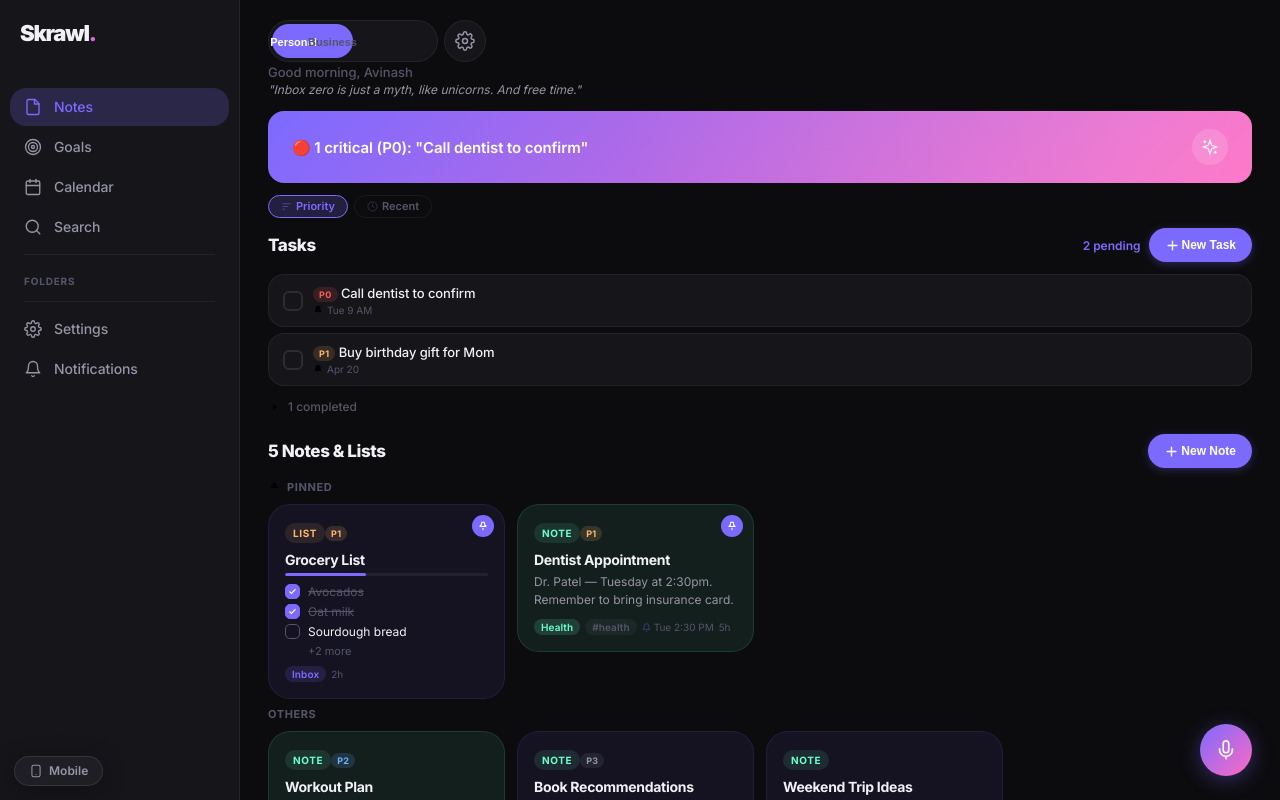
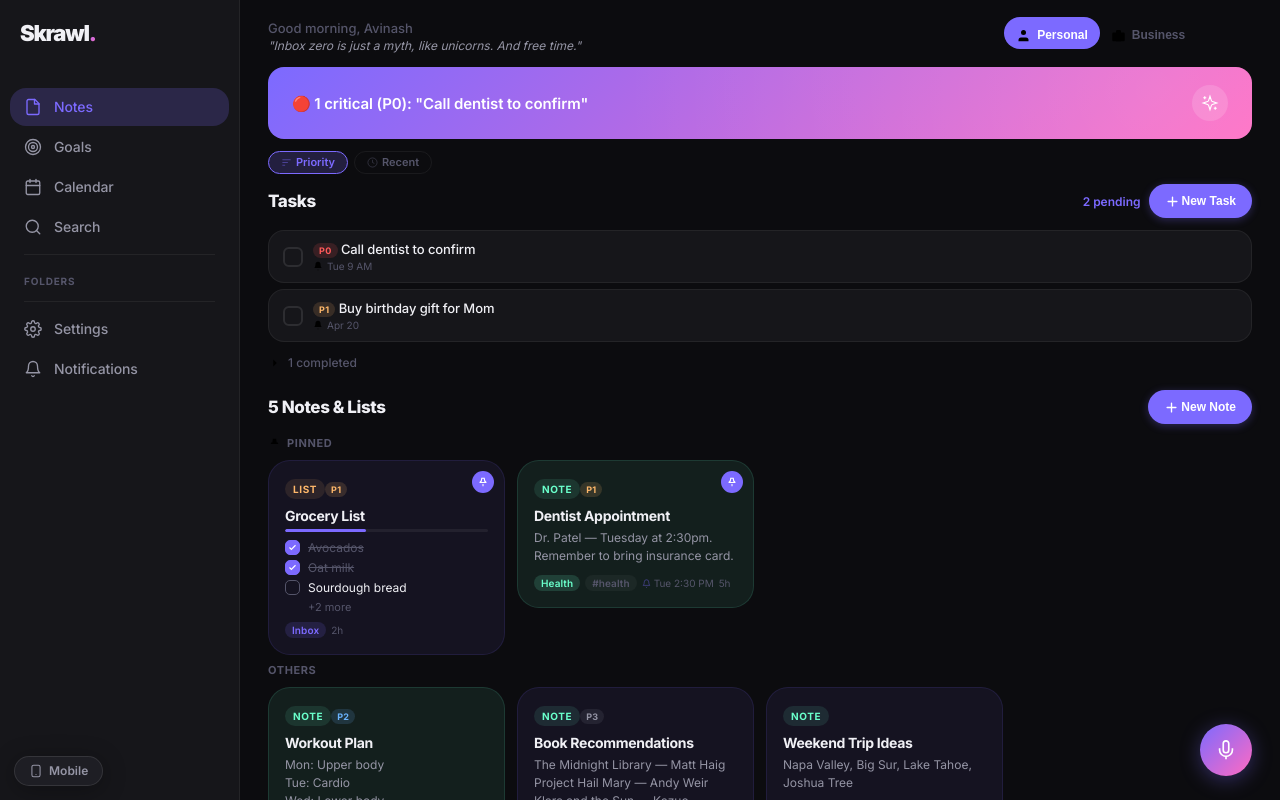
Before and after one commit to avinash-singh/skrawl, a plain HTML site: page web/index.html in a window 1280 px wide. Drawn offline with Linux system fonts and the light colour scheme.

Commit message:
Move personal/business toggle to desktop top-right bar
- Desktop top bar with context toggle + settings on the right
- Hide entire mobile home header row on desktop (hamburger, logo,
  toggle all handled by sidebar + top bar)
- Toggle shows text labels: "Personal" / "Business" with icons
- All ctx-pill instances sync via CSS classes (no pixel overrides)

Co-Authored-By: Claude Opus 4.6 (1M context) <noreply@anthropic.com>

```diff
--- a/web/index.html
+++ b/web/index.html
@@ -131,19 +131,21 @@ body{font-family:'Inter',system-ui,sans-serif;background:var(--bg);margin:0;min-
   .note-grid{column-count:4!important}
 }
 
+/* Desktop top bar for context toggle */
+.desk-topbar{display:none;align-items:center;justify-content:flex-end;padding:12px 28px;gap:10px;border-bottom:1px solid var(--border);background:var(--bg);flex-shrink:0}
+@media(min-width:768px){.desk-topbar{display:flex}}
+.desk-topbar .ctx-icons{width:200px;height:40px}
+.desk-topbar .ctx-icon-btn{flex:1}
+.desk-topbar .ctx-pill{width:calc(50% - 3px)}
+.desk-topbar .ctx-pill.business{left:calc(50%)}
+
 /* Hide mobile-only elements on desktop */
 @media(min-width:768px){
   .tbar{display:none!important}
   .mic-fab{bottom:24px!important;right:28px!important}
   .scr{bottom:0!important}
-  /* Hide hamburger + logo (sidebar has them) */
-  .home-head .home-top .ibtn[onclick*="openSidebar"]{display:none!important}
-  .home-head .home-top .logo{display:none!important}
-  /* Context toggle with text on desktop */
-  .home-head .ctx-icons{width:170px!important}
-  .home-head .ctx-icon-btn::after{content:attr(data-label);margin-left:4px;font-size:11px;font-weight:600}
-  .home-head .ctx-pill{width:calc(50% - 3px)!important}
-  .home-head .ctx-pill.business{left:calc(50%)!important}
+  /* Hide entire mobile home header (hamburger, logo, toggle, settings) */
+  .home-head .home-top{display:none!important}
   /* Bigger AI insight */
   .ai-banner{padding:18px 24px!important}
   .ai-banner-text{font-size:15px!important}
@@ -847,6 +849,16 @@ body{font-family:'Inter',system-ui,sans-serif;background:var(--bg);margin:0;min-
 
 <!-- Main Content -->
 <div class="main-area">
+
+<!-- Desktop top bar with context toggle -->
+<div class="desk-topbar">
+  <div class="ctx-icons" id="deskCtx">
+    <div class="ctx-pill personal" id="ctxPillTop"></div>
+    <button class="ctx-icon-btn on" id="cPersonalTop" onclick="setCtx('personal')" style="gap:6px"><svg style="width:15px;height:15px"><use href="#i-user"/></svg><span style="font-size:12px;font-weight:600">Personal</span></button>
+    <button class="ctx-icon-btn" id="cBusinessTop" onclick="setCtx('business')" style="gap:6px"><svg style="width:15px;height:15px"><use href="#i-briefcase"/></svg><span style="font-size:12px;font-weight:600">Business</span></button>
+  </div>
+  <button class="ibtn" onclick="nav('settings')"><svg class="i"><use href="#i-settings"/></svg></button>
+</div>
 
 <div class="phone">
 <div class="sbar"><span>9:41</span><div class="sbar-r"><svg viewBox="0 0 24 24" fill="var(--text)" stroke="none"><path d="M2 20h.01M7 20v-4M12 20v-8M17 20V8" stroke="var(--text)" stroke-width="2.5" stroke-linecap="round" fill="none"/></svg><svg viewBox="0 0 28 14" fill="var(--text)"><rect x="0" y="0" width="23" height="12" rx="3" fill="none" stroke="var(--text)" stroke-width="1.5"/><rect x="2" y="2" width="16" height="8" rx="1.5"/><rect x="24.5" y="3.5" width="2.5" height="5" rx="1"/></svg></div></div>
@@ -1301,7 +1313,7 @@ function setCtx(c){
   if(S.ctx===c)return;S.ctx=c;
   S.currentFolder='All Notes';
   // Sync all toggle instances (home + goals page)
-  document.querySelectorAll('.ctx-pill').forEach(p=>{p.className='ctx-pill '+c;p.style.left=c==='personal'?'3px':'44px';});
+  document.querySelectorAll('.ctx-pill').forEach(p=>{p.className='ctx-pill '+c;p.style.left=c==='personal'?'3px':'';});
   document.querySelectorAll('[id^=cPersonal]').forEach(b=>b.classList.toggle('on',c==='personal'));
   document.querySelectorAll('[id^=cBusiness]').forEach(b=>b.classList.toggle('on',c==='business'));
   document.querySelector('.phone')?.classList.toggle('biz',c==='business');
```
